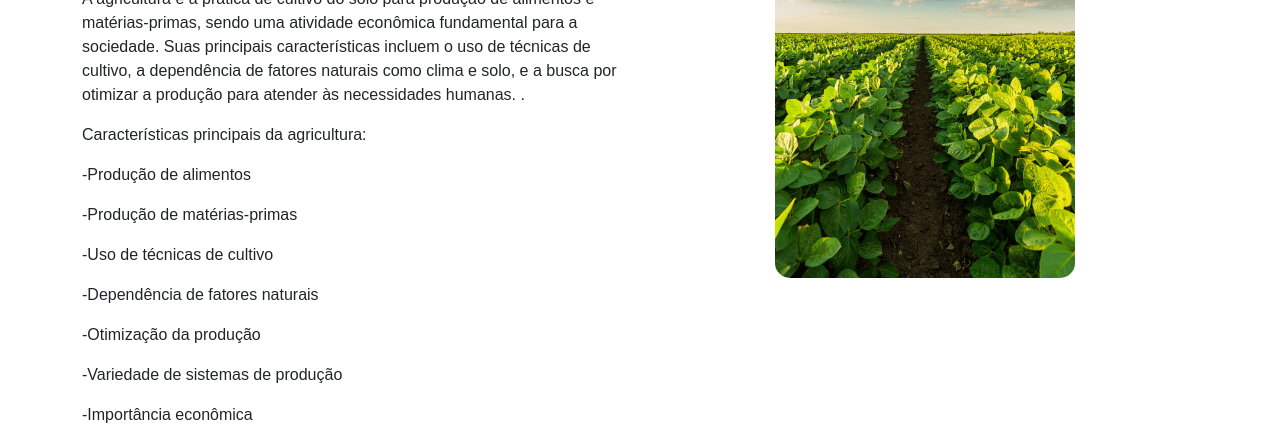
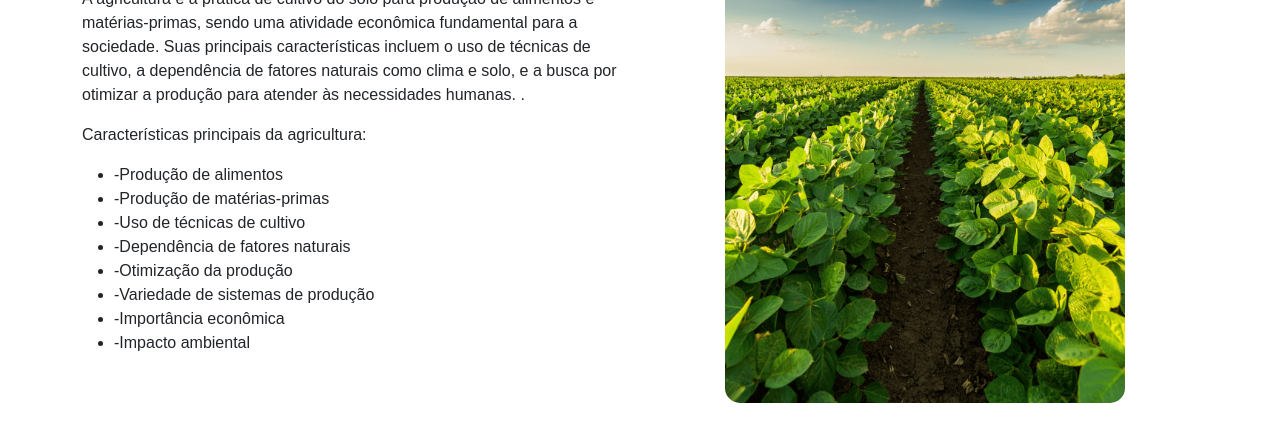
Before and after one commit to bisinha01/Site-Agrinho, a plain HTML site: page index.html in a window 1280 px wide. Shown: the part 359-799 px from the top of the page. Drawn offline with nearby package versions, Linux system fonts and the light colour scheme.

Commit message:
Add files via upload

```diff
--- a/index.html
+++ b/index.html
@@ -52,14 +52,17 @@
                     <p class="alinha">A agricultura é a prática de cultivo do solo para produção de alimentos e matérias-primas, sendo uma atividade econômica fundamental para a sociedade. Suas principais características incluem o uso de técnicas de cultivo, a dependência de fatores naturais como clima e solo, e a busca por otimizar a produção para atender às necessidades humanas.                         .
                        </p>
                        <p>Características principais da agricultura:</p>
-                       <p>-Produção de alimentos</p>
-                       <p>-Produção de matérias-primas</p>
-                       <p>-Uso de técnicas de cultivo</p>
-                       <p>-Dependência de fatores naturais</p>
-                       <p>-Otimização da produção</p>
-                       <p>-Variedade de sistemas de produção</p>
-                       <p>-Importância econômica</p>
-                       <p>-Impacto ambiental</p>
+
+                       <ul>
+                           <li>-Produção de alimentos</li>
+                           <li>-Produção de matérias-primas</li>
+                           <li>-Uso de técnicas de cultivo</li>
+                           <li>-Dependência de fatores naturais</li>
+                           <li>-Otimização da produção</li>
+                           <li>-Variedade de sistemas de produção</li>
+                           <li>-Importância econômica</li>
+                           <li>-Impacto ambiental</li>
+                    </ul>
 
                 </div>
             </div>
--- a/style.css
+++ b/style.css
@@ -20,7 +20,7 @@ p .alinha{
     text-align: right;
 }
 .img-agro{
-    width: 300px;
+    width: 400px;
 }
 
 .br-3{
```
